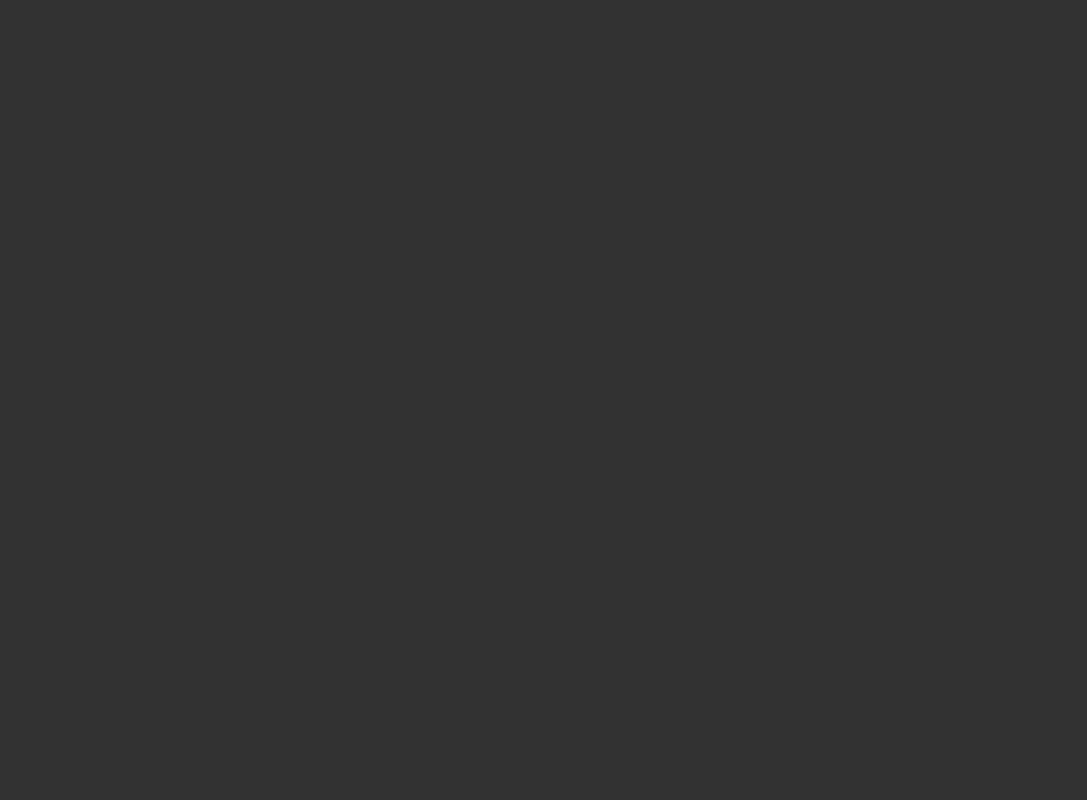
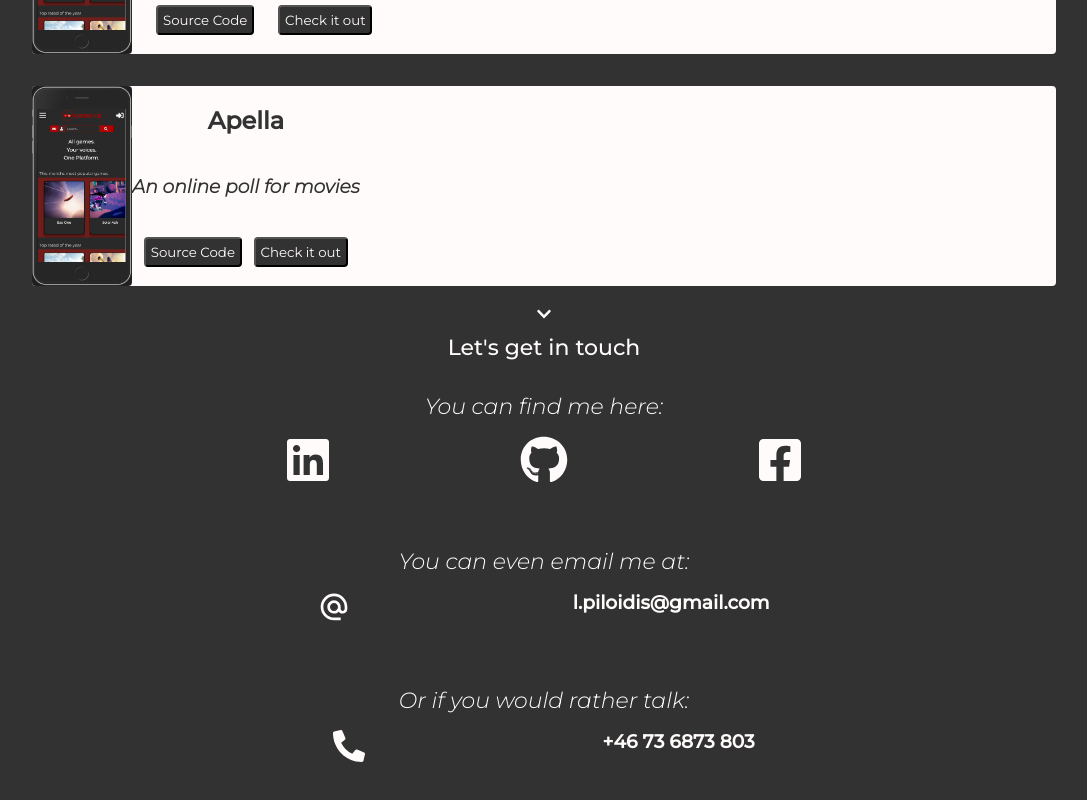
Before and after one commit to LoukasPiloidis/Portfolio, a React (Create React App) app: page / in a window 1280 px wide. Shown: the part 1930-2730 px from the top of the page, without its empty margins (96-1183 px from the left). Before the commit the page ends 800 px from the top, so only its background shows below. Built offline with nearby package versions, Linux system fonts and the light colour scheme.

Commit message:
contact added

```diff
--- a/package.json
+++ b/package.json
@@ -9,8 +9,11 @@
     "@testing-library/jest-dom": "^5.11.4",
     "@testing-library/react": "^11.1.0",
     "@testing-library/user-event": "^12.1.10",
+    "babel-plugin-macros": "^3.1.0",
     "react": "^17.0.2",
     "react-dom": "^17.0.2",
+    "react-icons": "^4.3.1",
+    "react-router-dom": "^6.1.1",
     "react-scripts": "4.0.3",
     "web-vitals": "^1.0.1"
   },
--- a/src/App.js
+++ b/src/App.js
@@ -9,9 +9,10 @@ function App() {
   return (
     <>
       <Header />
-      {/* <Home />
-      <About /> */}
+      <Home />
+      <About />
       <Projects />
+      <Contact />
     </>
   );
 }
--- a/src/components/Contact.js
+++ b/src/components/Contact.js
@@ -0,0 +1,30 @@
+import React from 'react';
+import { FaLinkedin, FaGithub, FaFacebookSquare, FaPhoneAlt } from 'react-icons/fa';
+import { MdOutlineAlternateEmail } from "react-icons/md";
+import '../styles/Contact.css';
+
+const Contact = () => {
+  return (
+    <div className="contact-main">
+      <h3 className="main__touch">Let's get in touch</h3>
+      <h3 className="main__find">You can find me here:</h3>
+      <div className="socials">
+        <FaLinkedin size={'3rem'} />
+        <FaGithub size={'3rem'} />
+        <FaFacebookSquare size={'3rem'} />
+      </div>
+      <h3 className="main__email">You can even email me at:</h3>
+      <div className="email">
+      <MdOutlineAlternateEmail size={'2rem'} />
+      <h3 className="email__address">l.piloidis@gmail.com</h3>
+      </div>
+      <h3 className="main__talk">Or if you would rather talk:</h3>
+      <div className="phone">
+      <FaPhoneAlt size={'2rem'} />
+      <h3 className="talk__phone">+46 73 6873 803</h3>
+      </div>
+    </div>
+  )
+};
+
+export default Contact;
--- /dev/null
+++ b/src/styles/Contact.css
@@ -0,0 +1,26 @@
+.contact-main {
+  display: flex;
+  flex-direction: column;
+  align-items: center;
+}
+
+.main__touch {
+  font-style: normal;
+  font-weight: 500;
+  font-size: 22px;
+  padding: 2rem 0;
+}
+
+.main__find, .main__email, .main__talk {
+  font-style: italic;
+  font-weight: 500;
+  font-size: 22px;
+  padding-bottom:1rem;
+}
+
+.email, .phone, .socials {
+  width: 70vw;
+  display: flex;
+  justify-content: space-evenly;
+  padding-bottom: 4rem;
+}
```
Also changed, not shown: 1 other file (tests, documents, lock files or other folders).
